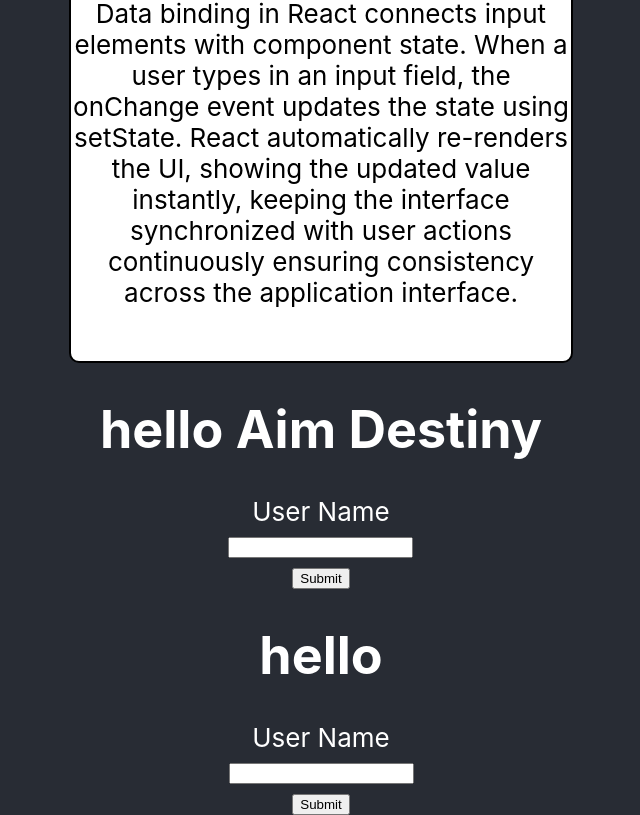
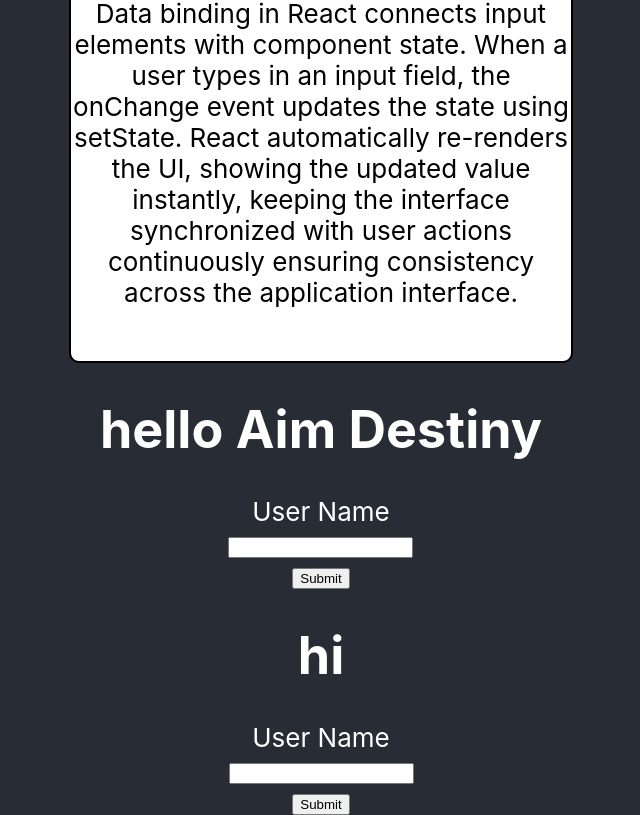
Before and after one commit to Shruti-2203/ReactJs, a React (Create React App) app: page / in a window 1280 px wide. Shown: the part 2812-3627 px from the top of the page, without its empty margins (319-959 px from the left). Built offline with nearby package versions, Linux system fonts and the light colour scheme.

Commit message:
hello to hi

```diff
--- a/src/components/On-change.js
+++ b/src/components/On-change.js
@@ -18,7 +18,7 @@
     render(){
         return (
             <div>
-                <h1>hello {this.state.name}</h1>
+                <h1>hi {this.state.name}</h1>
                 <form>
                     <label>User Name</label><br/>
                     <input type='text' name="username" onChange={this.userChange}></input><br/>
```
